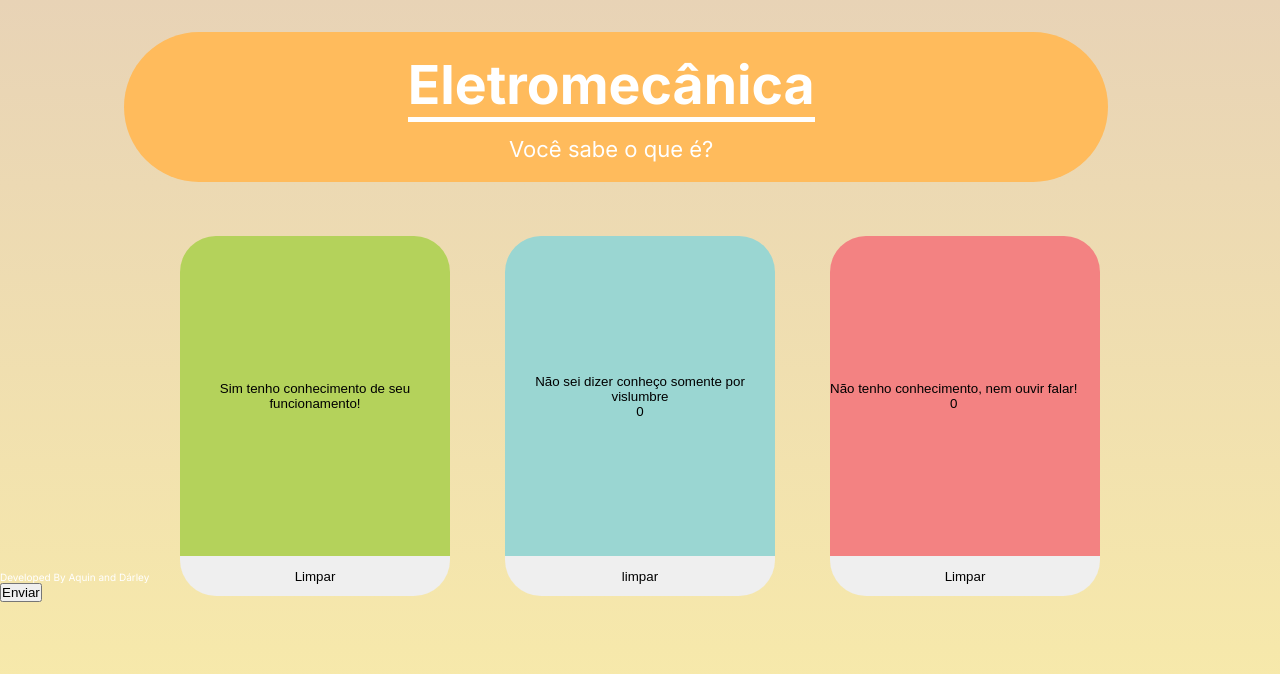
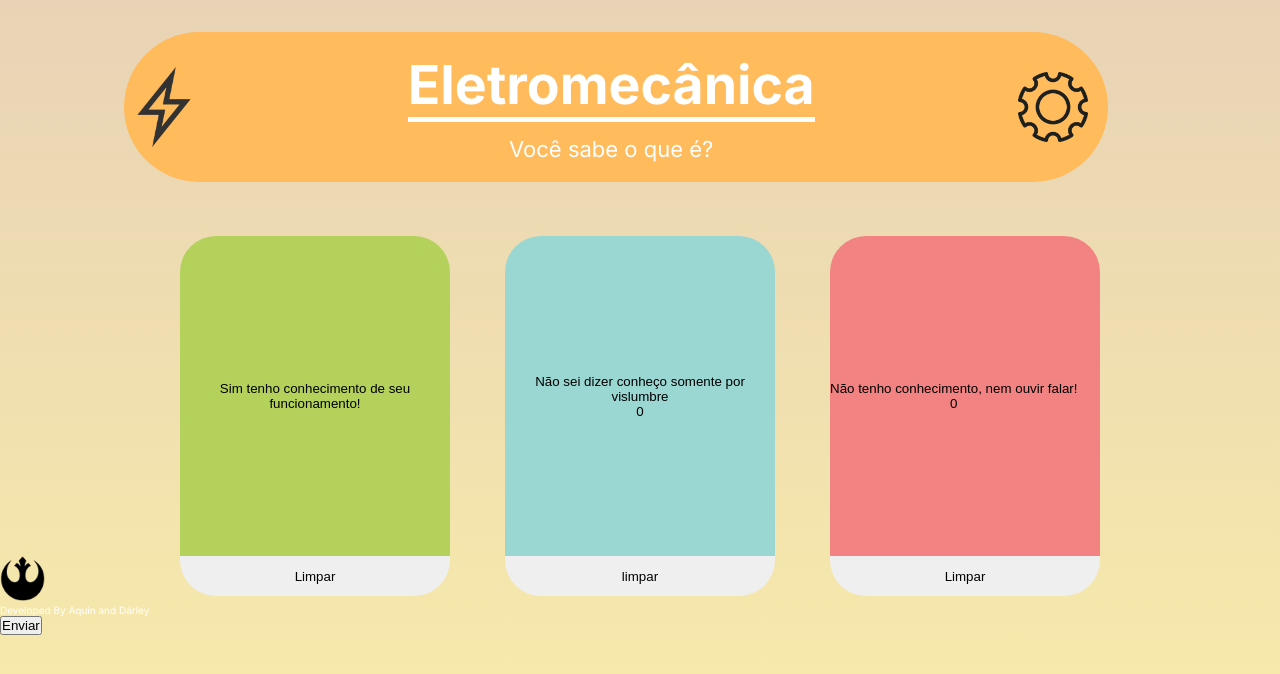
Before and after one commit to darley-raffael/electro-magnepao, a plain HTML site: page index.html in a window 1280 px wide. Drawn offline with Linux system fonts and the light colour scheme; the site is published under a folder, as on GitHub Pages, so addresses that start at the root find nothing.

Commit message:
atualizando os styles2

```diff
--- a/index.html
+++ b/index.html
@@ -15,12 +15,12 @@
 <body>
     <header>
         <nav>
-            <img class="nav-img1" src="/img/eletricidade.png" alt="">
+            <img class="nav-img1" src="./img/eletricidade.png" alt="">
             <div class="text-title">
                 <h1>Eletromecânica</h1>
                 <p>Você sabe o que é?</p>
             </div>
-            <img class="nav-img2" src="/img/definicoes.png" alt="">
+            <img class="nav-img2" src="./img/definicoes.png" alt="">
         </nav>
         <button class="button-folder"><img src="./img/folder.png" alt=""></button>
     </header>
@@ -29,8 +29,8 @@
         <section class="bnt-1">
             <button class="select bnt-counter1">
                 <div>Sim tenho conhecimento de seu funcionamento!</div>
+                <div class="counter1"></div>
             </button>
-            <div class="counter1"></div>
             <button class="clear">Limpar</button>
         </section>
 
@@ -52,7 +52,7 @@
     </main>
 
     <footer>
-        <button class="bnt-admin"><img src="/img/pngwing.com.png" alt=""></button>
+        <button class="bnt-admin"><img src="./img/pngwing.com.png" alt=""></button>
         <div>
             Developed By Aquin and Dárley
         </div>
```
